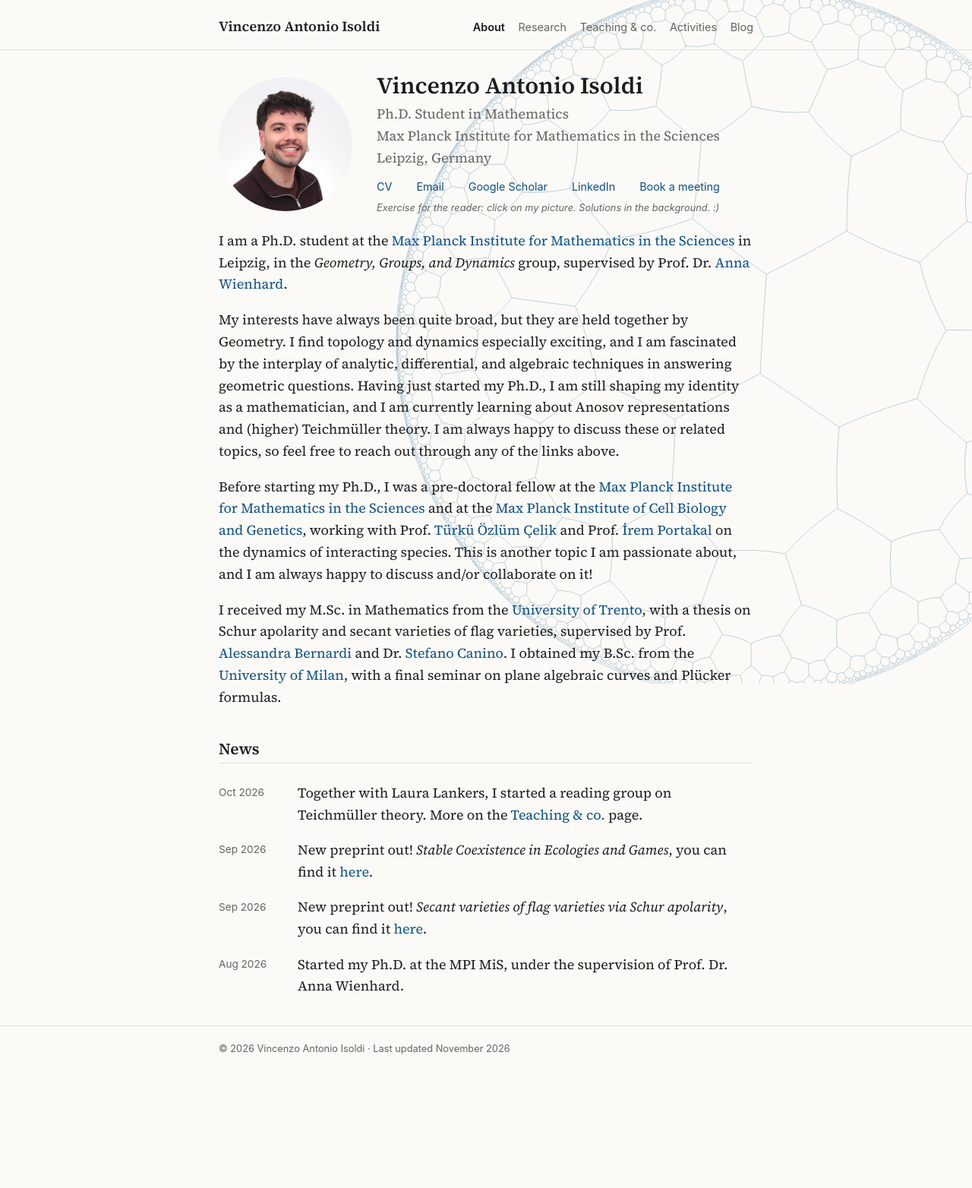
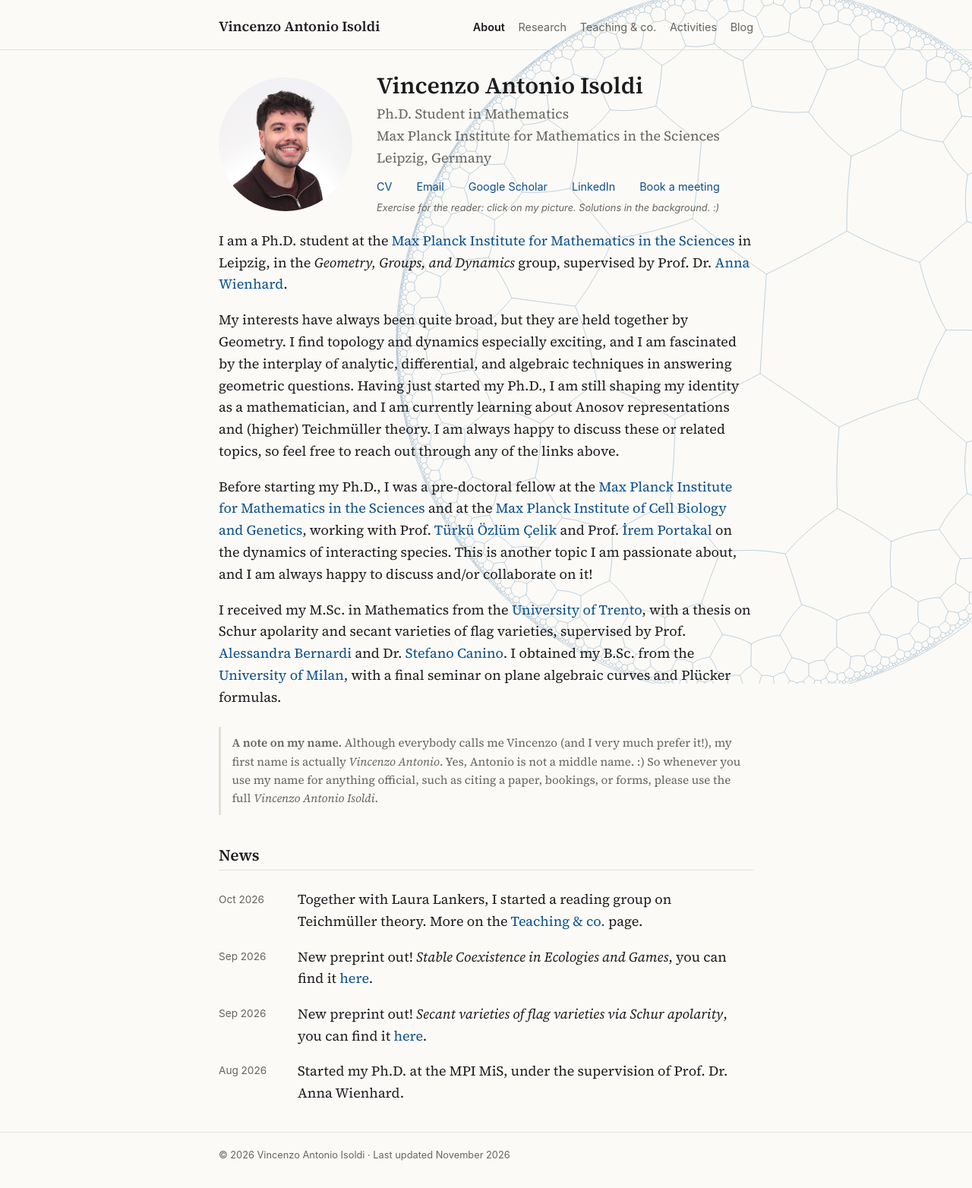
Before and after one commit to vincenzoisoldia/vincenzoisoldia.github.io, a Jekyll site: the page built from index.md, in a window 1280 px wide. Shown: the whole page at 76% size. Built offline with Jekyll 4.4.1, drawn with Linux system fonts in a browser that asks for light colours; before the commit the page ends 1423 px from its top, so only the background shows below that.

Commit message:
name update

```diff
--- a/assets/css/style.css
+++ b/assets/css/style.css
@@ -164,6 +164,13 @@ main.wrap > :last-child > :last-child { margin-bottom: 0; }
 .intro-role { margin: 0.25rem 0 0; color: var(--muted); }
 .intro-role a { color: inherit; }
 .intro-role a:hover { color: var(--accent); }
+.name-note {
+  margin-top: 1.5rem;
+  padding: 0.6rem 0.9rem;
+  border-left: 3px solid var(--rule);
+  color: var(--muted);
+  font-size: 0.95rem;
+}
 .intro-hint {
   margin: 0.45rem 0 0;
   color: var(--muted);
--- a/index.md
+++ b/index.md
@@ -10,3 +10,7 @@ My interests have always been quite broad, but they are held together by Geometr
 Before starting my Ph.D., I was a pre-doctoral fellow at the [Max Planck Institute for Mathematics in the Sciences](https://www.mis.mpg.de) and at the [Max Planck Institute of Cell Biology and Genetics](https://www.mpi-cbg.de), working with Prof. [Türkü Özlüm Çelik](https://sites.google.com/view/tocj/home) and Prof. [İrem Portakal](https://www.irem-portakal.de) on the dynamics of interacting species. This is another topic I am passionate about, and I am always happy to discuss and/or collaborate on it!
 
 I received my M.Sc. in Mathematics from the [University of Trento](https://www.unitn.it/en), with a thesis on Schur apolarity and secant varieties of flag varieties, supervised by Prof. [Alessandra Bernardi](https://sites.google.com/unitn.it/alessandra-bernardi/home) and Dr. [Stefano Canino](https://sites.google.com/view/stefanocanino/home-page). I obtained my B.Sc. from the [University of Milan](https://www.unimi.it/en), with a final seminar on plane algebraic curves and Plücker formulas.
+
+
+<p class="name-note"><strong>A note on my name.</strong> Although everybody calls me Vincenzo (and I very much prefer it!), my first name is actually <em>Vincenzo Antonio</em>. Yes, Antonio is not a middle name. :)
+So whenever you use my name for anything official, such as citing a paper, bookings, or forms, please use the full <em>Vincenzo Antonio Isoldi</em>.</p>
```
